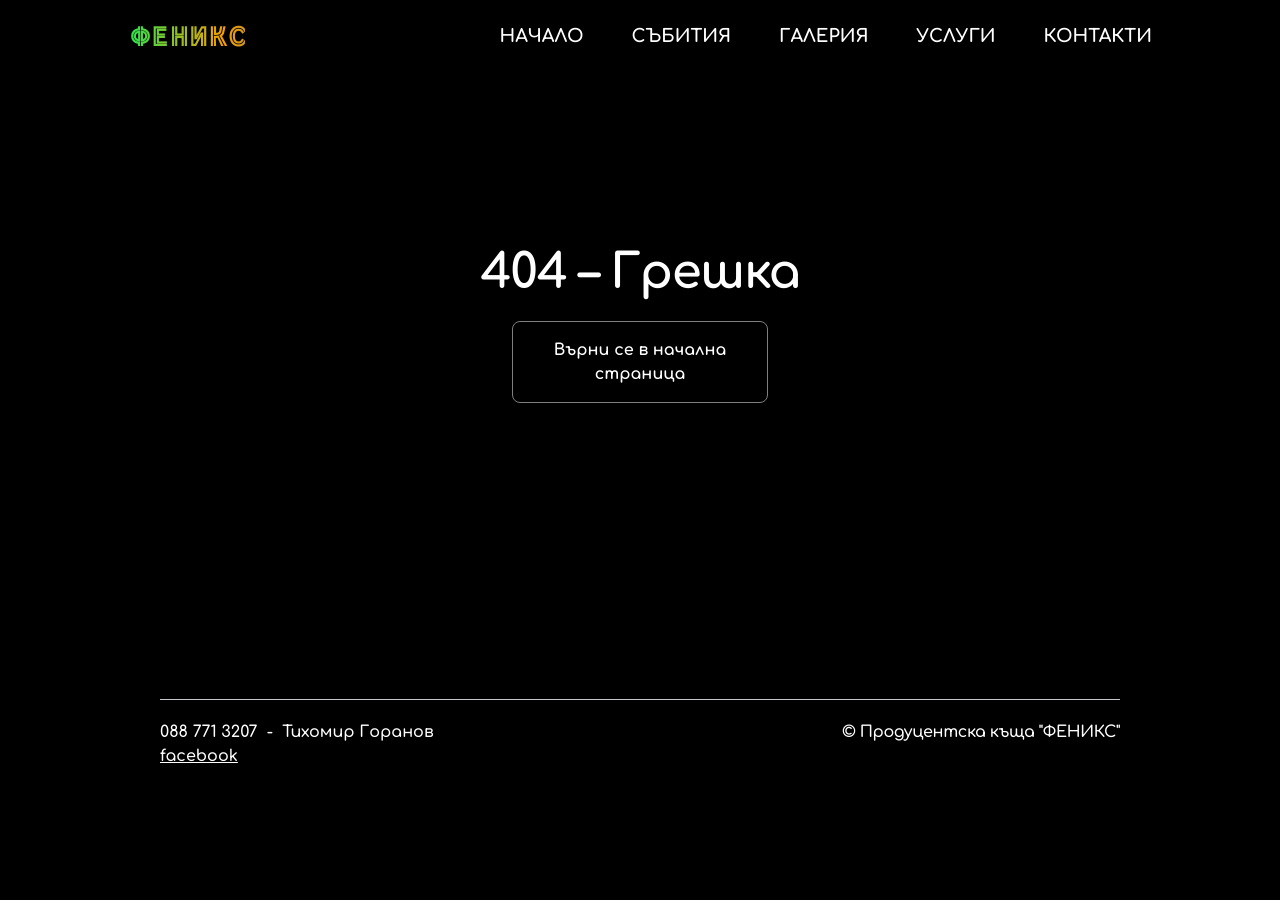
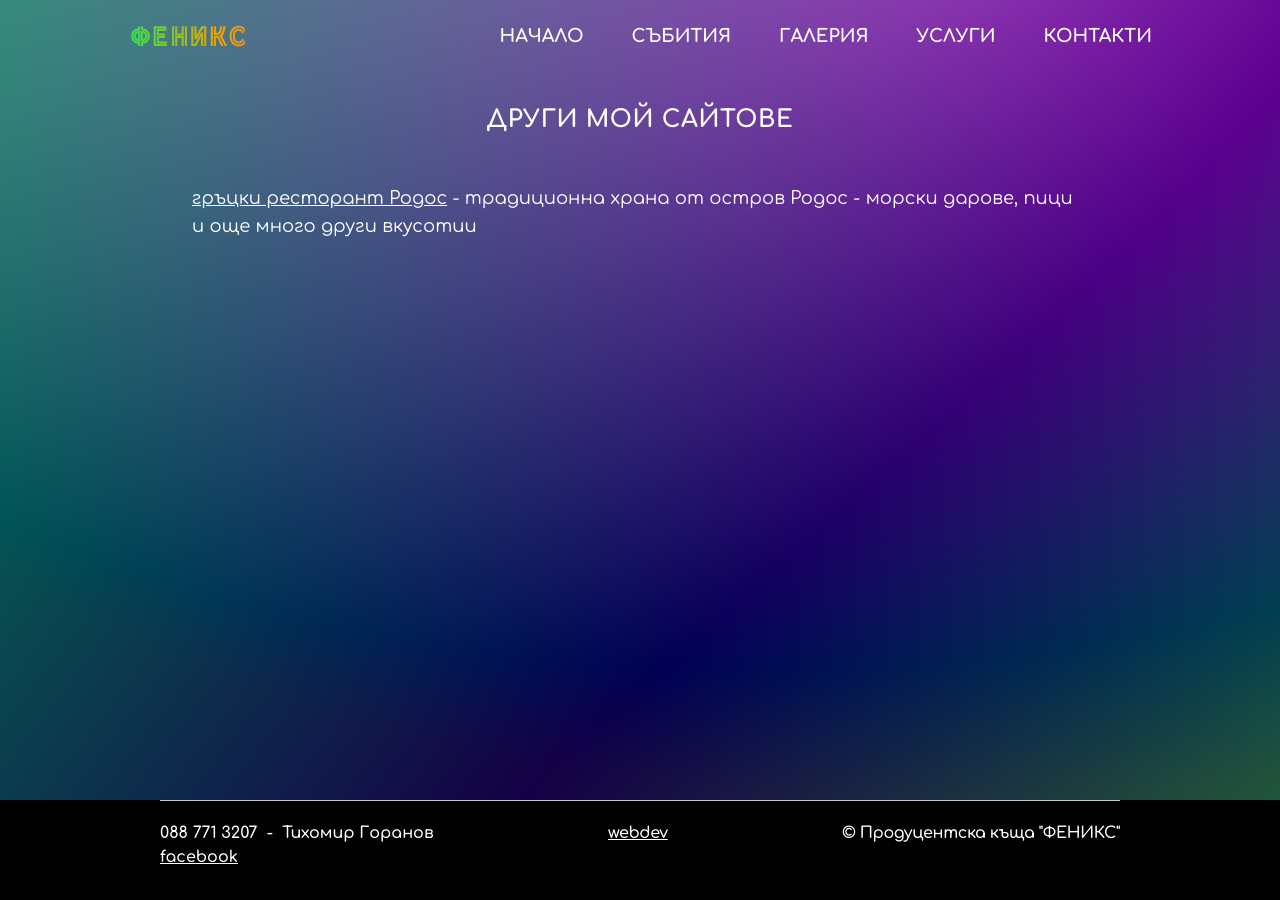
Before and after one commit to marcellowoods/cf-nextjs-feniks, a Next.js app: page /dev in a window 1280 px wide. Before the commit this address had no page. Before the commit the page ends 800 px from the top, so only its background shows below. Built offline with nearby package versions, Linux system fonts and the light colour scheme.

Commit message:
dev page

```diff
--- a/components/Footer.js
+++ b/components/Footer.js
@@ -1,3 +1,5 @@
+import Link from "next/link";
+
 export default function Footer() {
     return (
         <footer className="pb-4 text-gray-200">
@@ -30,6 +32,25 @@ export default function Footer() {
                         </li>
 
                     </ul>
+
+                    <ul className="flex flex-col mb-3 space-y-2 lg:mb-0 sm:space-y-0 sm:space-x-5 sm:flex-row">
+                        <div
+
+                            className="underline text-md text-white hover:text-white transition-colors duration-300 hover:text-deep-purple-accent-400 font-semibold tracking-tight"
+                        >
+
+                            <Link href={"/dev"}>
+
+                                webdev
+
+                            </Link>
+                        </div>
+
+
+                    </ul>
+
+
+
                     <ul className="flex flex-col mb-3 space-y-2 lg:mb-0 sm:space-y-0 sm:space-x-5 sm:flex-row">
                         <div
 
@@ -38,6 +59,8 @@ export default function Footer() {
                             © Продуцентска къща "ФЕНИКС"
                         </div>
                     </ul>
+
+
                 </div>
             </div>
         </footer>
--- /dev/null
+++ b/pages/dev.js
@@ -0,0 +1,40 @@
+import React from 'react'
+import PagesLayout from '../components/PagesLayout';
+import Meta from '../components/Meta';
+import CategoryMedia from '../components/CategoryMedia';
+
+
+//for newline add whitespace-pre-line and use inside text {"\n"}
+const Meropriyatiya = () => {
+    return (
+        <PagesLayout>
+
+            <Meta title={"Други мой сайтове"} description={"Други мой сайтове"} />
+
+            <div className="px-4 pb-10 sm:pt-6 sm:pb-12 sm:px-0 body-font mx-auto">
+                <h1 className="text-lg sm:text-2xl text-center lh-6 ld-04 font-bold text-white">
+                    ДРУГИ МОЙ САЙТОВЕ
+                </h1>
+            </div>
+            <div>
+                <p className="text-base sm:text-lg text-white mb-6">
+
+                    <p>
+
+
+                        <a className="underline" href="https://rodos.bg/">гръцки ресторант Родос</a> {" "} - {" "}
+                        традиционна храна от остров Родос - морски дарове, пици и още много други вкусотии
+
+                    </p>
+                </p>
+
+
+            </div>
+
+
+
+        </PagesLayout>
+    );
+}
+
+export default Meropriyatiya;
```
Also changed, not shown: 1 other file (tests, documents, lock files or other folders).
